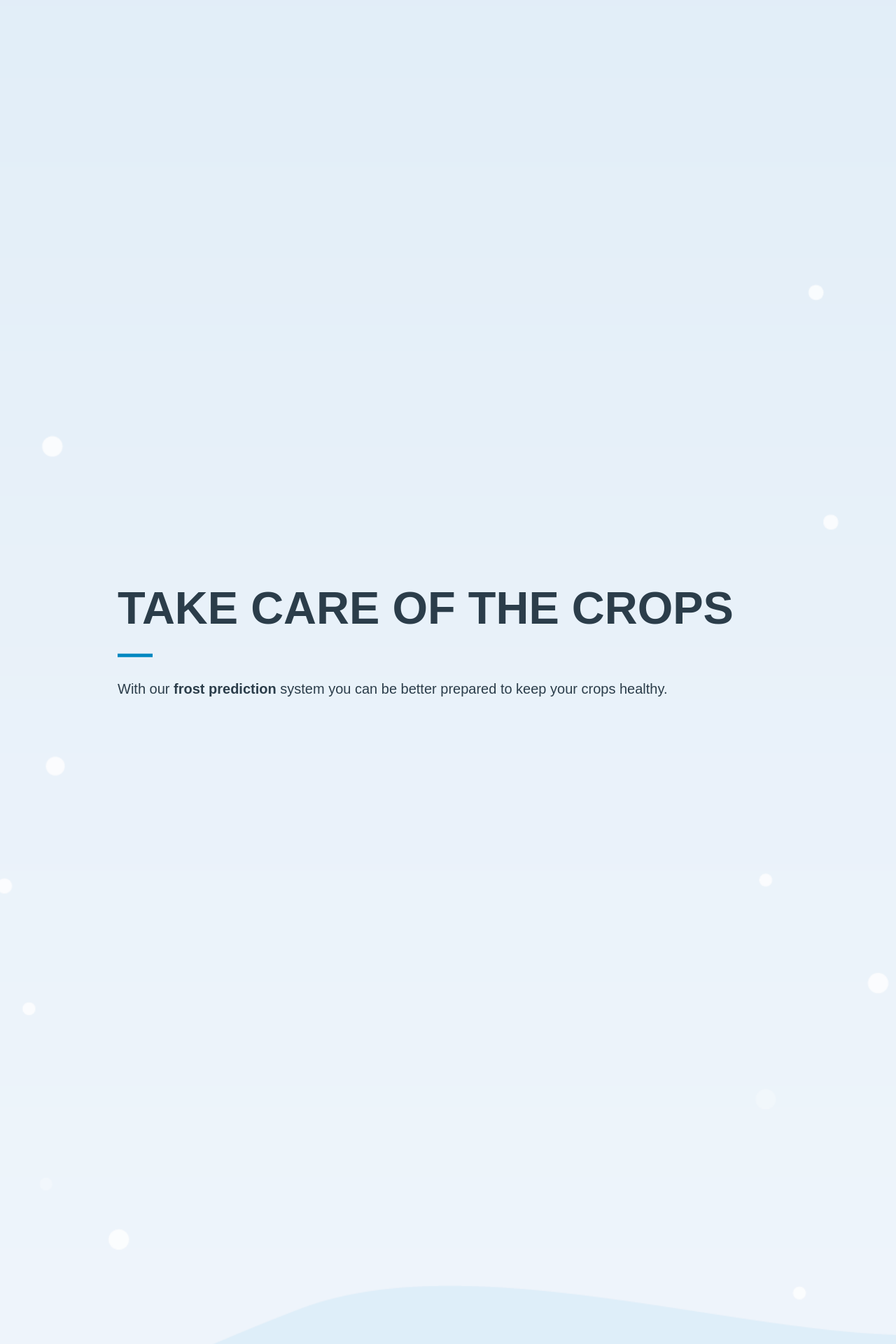
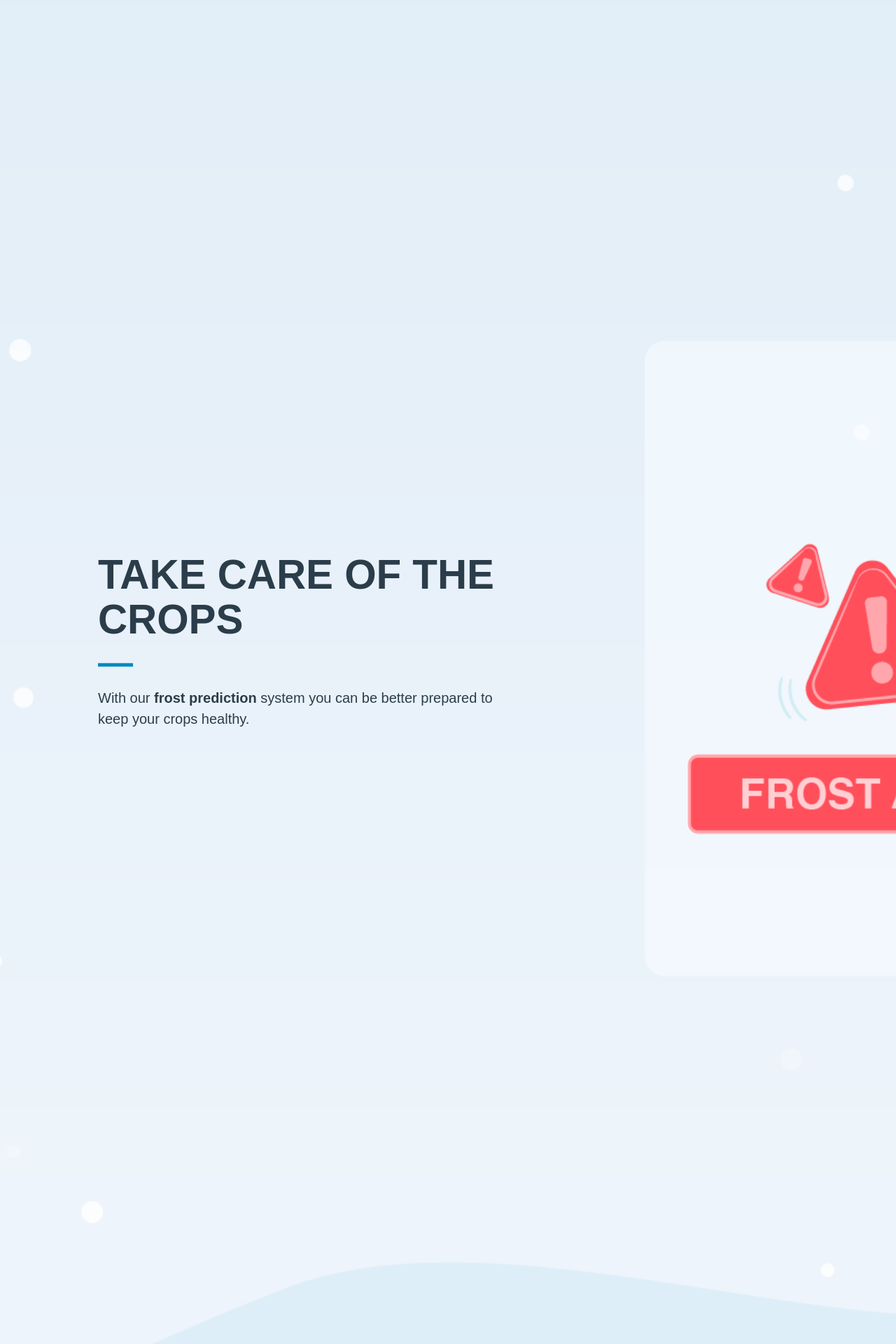
Before and after one commit to NataliaVidal/frost-landing-scan4, a Jekyll site: the page built from index.html, in a window 1280 px wide. Shown: the part 331-2251 px from the top of the page at 70% size. Built offline with Jekyll 4.4.1, drawn with Linux system fonts in a browser that asks for light colours.

Commit message:
New backgrounds

```diff
--- a/_sass/_base.scss
+++ b/_sass/_base.scss
@@ -55,6 +55,7 @@
 
 .bg-light {
     background-color: #deeaf8;
+    padding-bottom: 0;
 }
 
 .text-faded {
@@ -187,7 +188,7 @@
     background-repeat: no-repeat;
     background-size: cover;
     @media (max-width: 768px) {
-        background-position: 80%;
+        background-position: 90%;
     }
     text-align: center;
     color: white;
@@ -197,8 +198,8 @@
         padding: 100px 15px 100px;
         width: 100%;
         .header-content-inner {
-            max-width: 80% !important;
-            text-align: left !important;
+            max-width: 70% ;
+            text-align: left;
             color: #2b3d4a !important;
             h1 {
                 font-weight: 700;
@@ -214,7 +215,8 @@
                 color: #2b3d4a;
                 font-size: 16px;
                 margin-bottom: 50px;
-                max-width: none !important;
+                margin-left: 0;
+                //max-width: none !important;
             }
         }
     }
@@ -231,10 +233,13 @@
                 max-width: 1000px;
                 margin-left: auto;
                 margin-right: auto;
+                h1 {
+                    max-width: 70%;
+                }
                 p {
                     font-size: 20px;
-                    max-width: 80%;
-                    margin-left: auto;
+                    max-width: 60%;
+                    margin-left: 0;
                     margin-right: auto;
                 }
             }
```
Also changed, not shown: img/background-graph.png, img/background.png.
